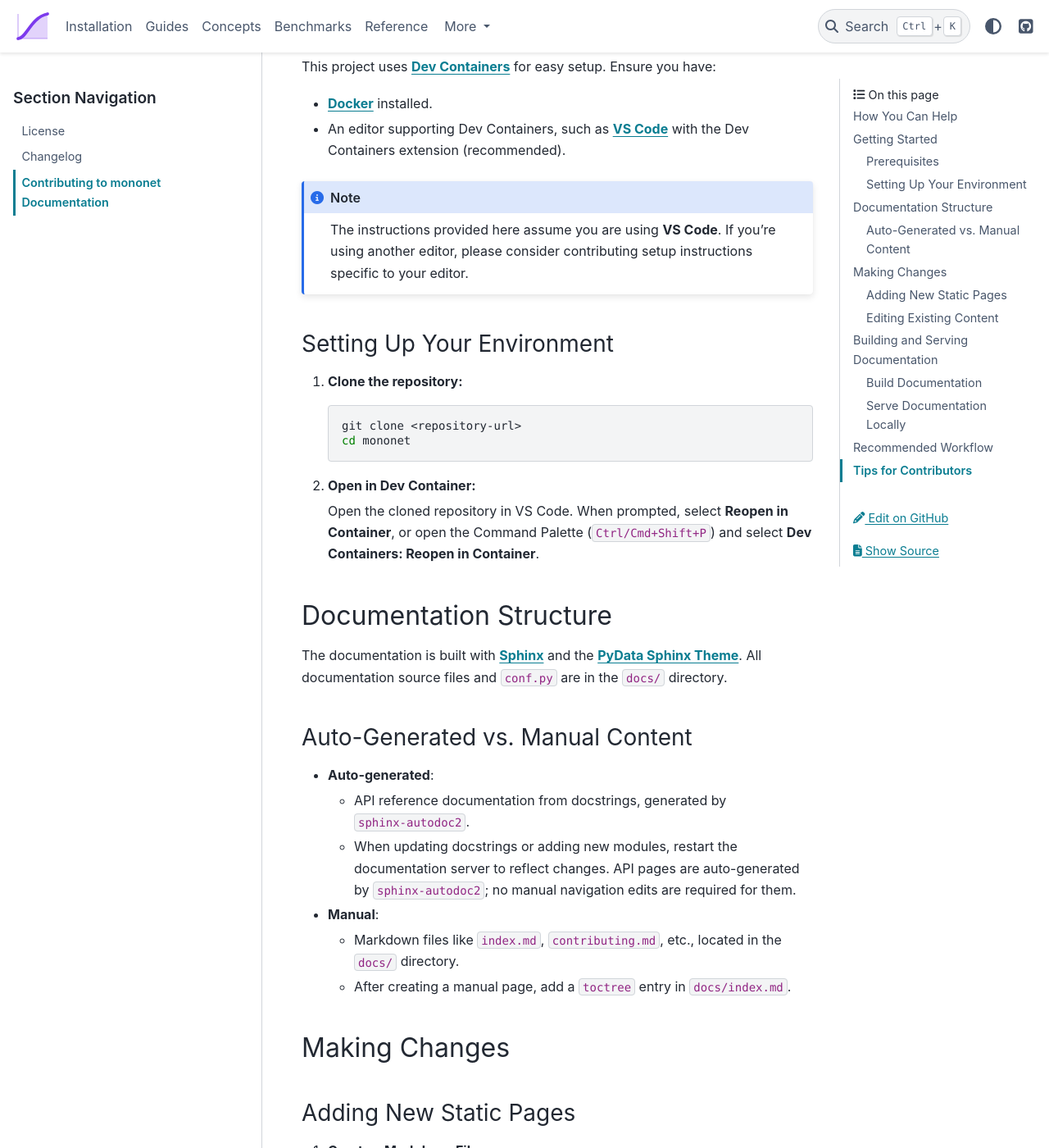
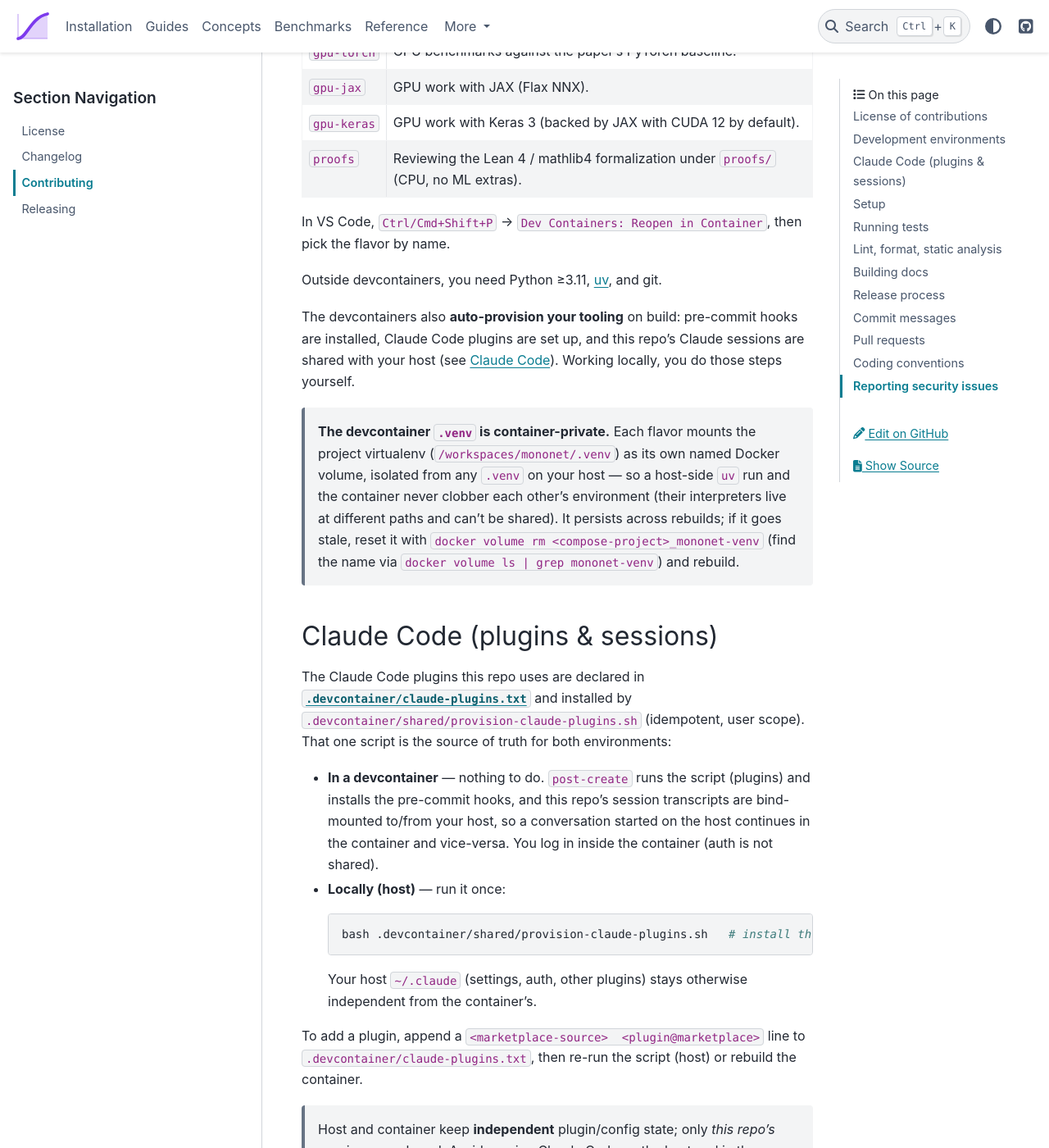
Before and after one commit to davorrunje/mononet, a Sphinx documentation site: the page built from docs/about/contributing.md, in a window 1280 px wide and 1400 px high, scrolled down 700 px. Shown: the whole window at 82% size. Built offline with Sphinx 7.4.7 and the PyData theme 0.15.4, drawn with Linux system fonts in a browser that asks for light colours; pages that are not in the unit, such as notebooks, are missing from menus; some of the changed text lies outside the part shown.

Commit message:
Docs: About-section tidy-up (contributing include, releasing move) (#89)
* docs(spec): about-section tidy-up — contributing include, releasing move (Workstream C)

Co-Authored-By: Claude Opus 4.8 (1M context) <noreply@anthropic.com>

* docs(plan): implementation plan for about-section tidy-up

Co-Authored-By: Claude Opus 4.8 (1M context) <noreply@anthropic.com>

* docs(about): include canonical CONTRIBUTING, move releasing under about/, add changelog-tag release check

* docs(contributing): fix stale releasing.md link label to about/releasing.md

Co-Authored-By: Claude Opus 4.8 (1M context) <noreply@anthropic.com>

---------

Co-authored-by: Claude Opus 4.8 (1M context) <noreply@anthropic.com>

````diff
--- a/CONTRIBUTING.md
+++ b/CONTRIBUTING.md
@@ -9,7 +9,7 @@ covers the development workflow.
 accepted inbound=outbound under section 5 of that license: unless you state
 otherwise, any contribution you intentionally submit for inclusion is
 licensed under Apache-2.0, with no additional terms. No CLA is required. See
-[`NOTICE.md`](NOTICE.md).
+[`NOTICE.md`](https://github.com/davorrunje/mononet/blob/main/NOTICE.md).
 
 ## Development environments
 
@@ -46,7 +46,7 @@ Working locally, you do those steps yourself.
 ## Claude Code (plugins & sessions)
 
 The Claude Code plugins this repo uses are declared in
-[`.devcontainer/claude-plugins.txt`](.devcontainer/claude-plugins.txt) and
+[`.devcontainer/claude-plugins.txt`](https://github.com/davorrunje/mononet/blob/main/.devcontainer/claude-plugins.txt) and
 installed by `.devcontainer/shared/provision-claude-plugins.sh` (idempotent,
 user scope). That one script is the source of truth for both environments:
 
@@ -141,13 +141,13 @@ We use [Conventional Commits](https://www.conventionalcommits.org/):
 
 ## Pull requests
 
-See [`PULL_REQUEST_GUIDE.md`](PULL_REQUEST_GUIDE.md) for repo-specific
+See [`PULL_REQUEST_GUIDE.md`](https://github.com/davorrunje/mononet/blob/main/PULL_REQUEST_GUIDE.md) for repo-specific
 PR conventions. New issues go to the project's GitHub Issues tab.
 
 ## Coding conventions
 
 - Python 3.11+, line length 88 (ruff).
-- MyST field-list docstrings on all public functions and classes (`:param x: ...`, `:returns: ...`, `:raises X: ...`). Types come from signature annotations, never `:type:`/`:rtype:`. See [the spec](docs/superpowers/specs/2026-05-22-myst-docstrings-design.md) for the canonical format.
+- MyST field-list docstrings on all public functions and classes (`:param x: ...`, `:returns: ...`, `:raises X: ...`). Types come from signature annotations, never `:type:`/`:rtype:`. See [the spec](https://github.com/davorrunje/mononet/blob/main/docs/superpowers/specs/2026-05-22-myst-docstrings-design.md) for the canonical format.
 - Strict mypy throughout. Type hints on every function and method.
 - Stdlib `dataclasses` for simple value objects; avoid adding new
   runtime dependencies without discussion.
@@ -157,4 +157,4 @@ PR conventions. New issues go to the project's GitHub Issues tab.
 
 ## Reporting security issues
 
-See [`SECURITY.md`](SECURITY.md).
+See [`SECURITY.md`](https://github.com/davorrunje/mononet/blob/main/SECURITY.md).
--- a/docs/about/contributing.md
+++ b/docs/about/contributing.md
@@ -1,105 +1,7 @@
-# Contributing to mononet Documentation
+# Contributing
 
-Thank you for your interest in contributing to the `mononet` documentation! Your help makes our documentation clearer and more helpful for everyone.
+The repository's `CONTRIBUTING.md` is authoritative — this page mirrors it.
 
-## How You Can Help
-
-Your contributions significantly improve our documentation. Ways you can help include:
-
-* Reporting inaccuracies, errors, or typos.
-* Suggesting improvements or edits to existing sections.
-* Adding new content or examples.
-* Creating new static pages.
-
-## Getting Started
-
-### Prerequisites
-
-This project uses **[Dev Containers](https://code.visualstudio.com/docs/devcontainers/containers)** for easy setup. Ensure you have:
-
-* **[Docker](https://www.docker.com/)** installed.
-* An editor supporting Dev Containers, such as **[VS Code](https://code.visualstudio.com/)** with the Dev Containers extension (recommended).
-
-```{note}
-The instructions provided here assume you are using **VS Code**. If you're using another editor, please consider contributing setup instructions specific to your editor.
+```{include} ../../CONTRIBUTING.md
+:start-line: 2
 ```
-
-### Setting Up Your Environment
-
-1. **Clone the repository:**
-
-    ```bash
-    git clone <repository-url>
-    cd mononet
-    ```
-
-2. **Open in Dev Container:**
-
-    Open the cloned repository in VS Code. When prompted, select **Reopen in Container**, or open the Command Palette (`Ctrl/Cmd+Shift+P`) and select **Dev Containers: Reopen in Container**.
-
-## Documentation Structure
-
-The documentation is built with **[Sphinx](https://www.sphinx-doc.org/)** and the **[PyData Sphinx Theme](https://pydata-sphinx-theme.readthedocs.io/)**. All documentation source files and `conf.py` are in the `docs/` directory.
-
-### Auto-Generated vs. Manual Content
-
-* **Auto-generated**:
-
-    * API reference documentation from docstrings, generated by `sphinx-autodoc2`.
-    * When updating docstrings or adding new modules, restart the documentation server to reflect changes. API pages are auto-generated by `sphinx-autodoc2`; no manual navigation edits are required for them.
-
-* **Manual**:
-
-    * Markdown files like `index.md`, `contributing.md`, etc., located in the `docs/` directory.
-    * After creating a manual page, add a `toctree` entry in `docs/index.md`.
-
-## Making Changes
-
-### Adding New Static Pages
-
-1. **Create a Markdown File:**
-
-    ```
-    docs/your-new-page.md
-    ```
-
-2. **Update Navigation:**
-
-    Add a `toctree` entry to `docs/index.md` to reference the new page.
-
-### Editing Existing Content
-
-Edit markdown files directly in the `docs/` directory. Changes appear after rebuilding documentation.
-
-## Building and Serving Documentation
-
-Use the provided scripts for convenience:
-
-### Build Documentation
-
-```bash
-./tools/build-docs.sh
-```
-
-### Serve Documentation Locally
-
-```bash
-./tools/serve-docs.sh
-```
-
-Running the serve command launches a local development server, automatically reflecting changes to markdown files.
-
-## Recommended Workflow
-
-1. Edit documentation files.
-2. Preview changes locally with `./tools/serve-docs.sh`.
-3. Commit and push your updates.
-
-## Tips for Contributors
-
-* **Preview Your Work**: Always preview your edits locally.
-* **Clear and Concise**: Aim for straightforward and easy-to-understand content.
-* **Follow Existing Styles**: Maintain consistency by observing current documentation structure.
-* **Test Examples**: Ensure all code examples function correctly.
-
-Thank you for contributing to the `mononet` documentation! Every improvement, big or small, greatly enhances user experience.
--- a/docs/about/index.md
+++ b/docs/about/index.md
@@ -6,4 +6,5 @@
 license
 changelog
 contributing
+releasing
 ```
````
Also changed, not shown: other parts of CONTRIBUTING.md (+1 -1 lines), docs/about/releasing.md (renamed from docs/releasing.md, +3 -0 lines), docs/index.md (+0 -1 lines), docs/superpowers/plans/2026-07-12-docs-about-tidy.md (added, +215 -0 lines), docs/superpowers/specs/2026-07-12-docs-about-tidy-design.md (added, +131 -0 lines).
